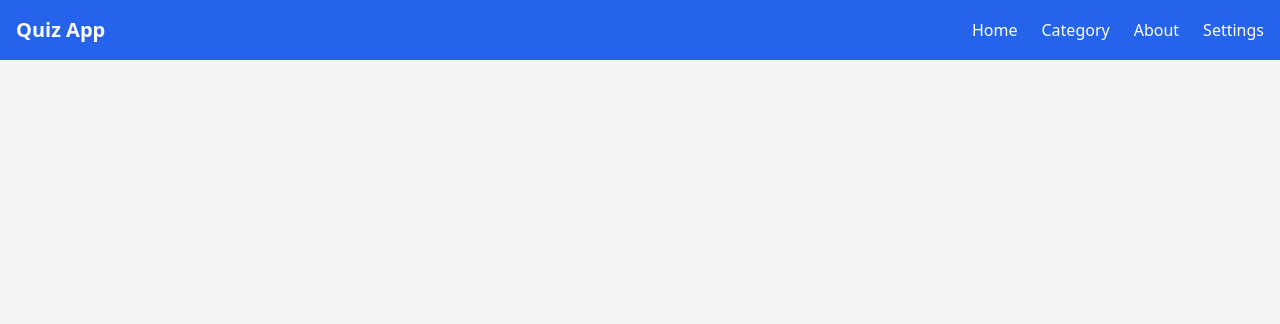
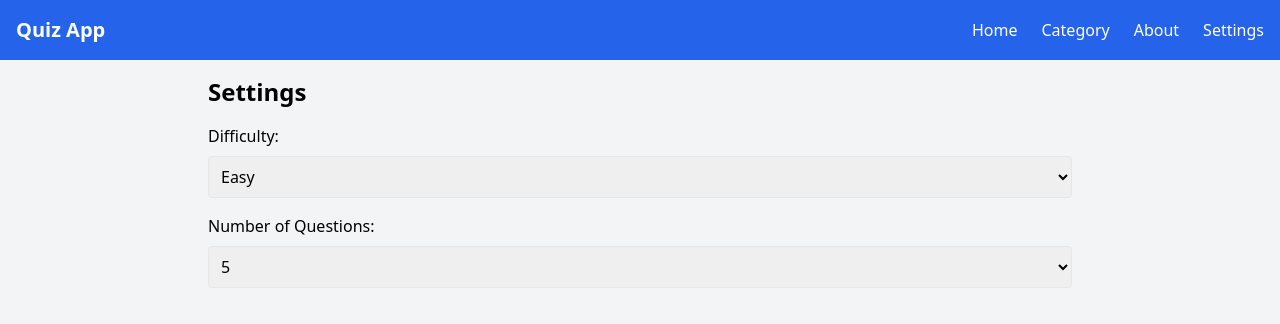
Before and after one commit to mentesnotassefa/Quiz-App, a React (Vite) app in the folder quiz-app/: page /settings in a window 1280 px wide. Shown: the top 324 px of the page. Built offline with nearby package versions, Linux system fonts and the light colour scheme.

Commit message:
About page and App.jsx edited plus setting page added with - Set up a form layout for difficulty and question amount options (space-y-4).- Connected settings to update quizConfig state via onChange.Added routes for About, Settings, and Result pages in App.jsx.

```diff
--- a/quiz-app/src/App.jsx
+++ b/quiz-app/src/App.jsx
@@ -3,10 +3,9 @@ import { BrowserRouter as Router, Routes, Route } from "react-router-dom";
 import Navbar from "./components/Navbar";
 import Home from "./pages/Home";
 import About from "./pages/About";
-import Category from "./pages/Category";
+import Settings from "./pages/Settings";
 import Quiz from "./pages/Quiz";
 import Result from "./pages/Result";
-
 
 function App() {
   const [quizConfig, setQuizConfig] = useState({
@@ -23,7 +22,7 @@ function App() {
         <Routes>
           <Route path="/" element={<Home setQuizConfig={setQuizConfig} />} />
           <Route path="/about" element={<About />} />
-          <Route path="/category" element={<Category setQuizConfig={setQuizConfig} />} />
+          <Route path="/settings" element={<Settings setQuizConfig={setQuizConfig} />} />
           <Route path="/quiz" element={<Quiz quizConfig={quizConfig} score={score} setScore={setScore} />} />
           <Route path="/result" element={<Result score={score} />} />
         </Routes>
--- a/quiz-app/src/pages/About.jsx
+++ b/quiz-app/src/pages/About.jsx
@@ -3,7 +3,7 @@ function About() {
     <div className="max-w-4xl mx-auto p-4">
       <h2 className="text-2xl font-bold mb-4">About</h2>
       <p className="mb-4">Challenge your knowledge with fun and interactive quizzes!</p>
-        <p><strong>Get in Touch:</strong> mentesnotassefa0@gmail.com</p>
+      <p><strong>Get in Touch:</strong> mentesnotassefa@gmail.com</p>
       <p><strong>Developed By:</strong> Mentesnot Assefa</p>
     </div>
   );
--- /dev/null
+++ b/quiz-app/src/pages/Settings.jsx
@@ -0,0 +1,33 @@
+function Settings({ setQuizConfig }) {
+  const difficulties = ["easy", "medium", "hard"];
+  const amounts = [5, 10, 15, 20];
+
+  const handleChange = (e) => {
+    const { name, value } = e.target;
+    setQuizConfig((prev) => ({ ...prev, [name]: value }));
+  };
+
+  return (
+    <div className="max-w-4xl mx-auto p-4">
+      <h2 className="text-2xl font-bold mb-4">Settings</h2>
+      <div className="space-y-4">
+        <div>
+          <label className="block mb-2">Difficulty:</label>
+          <select name="difficulty" onChange={handleChange} className="w-full p-2 border rounded">
+            {difficulties.map((diff) => (
+              <option key={diff} value={diff}>{diff.charAt(0).toUpperCase() + diff.slice(1)}</option>
+            ))}
+          </select>
+        </div>
+        <div>
+          <label className="block mb-2">Number of Questions:</label>
+          <select name="amount" onChange={handleChange} className="w-full p-2 border rounded">
+            {amounts.map((num) => <option key={num} value={num}>{num}</option>)}
+          </select>
+        </div>
+      </div>
+    </div>
+  );
+}
+
+export default Settings;
```
Lines whose indentation alone changed are shown as unchanged.
